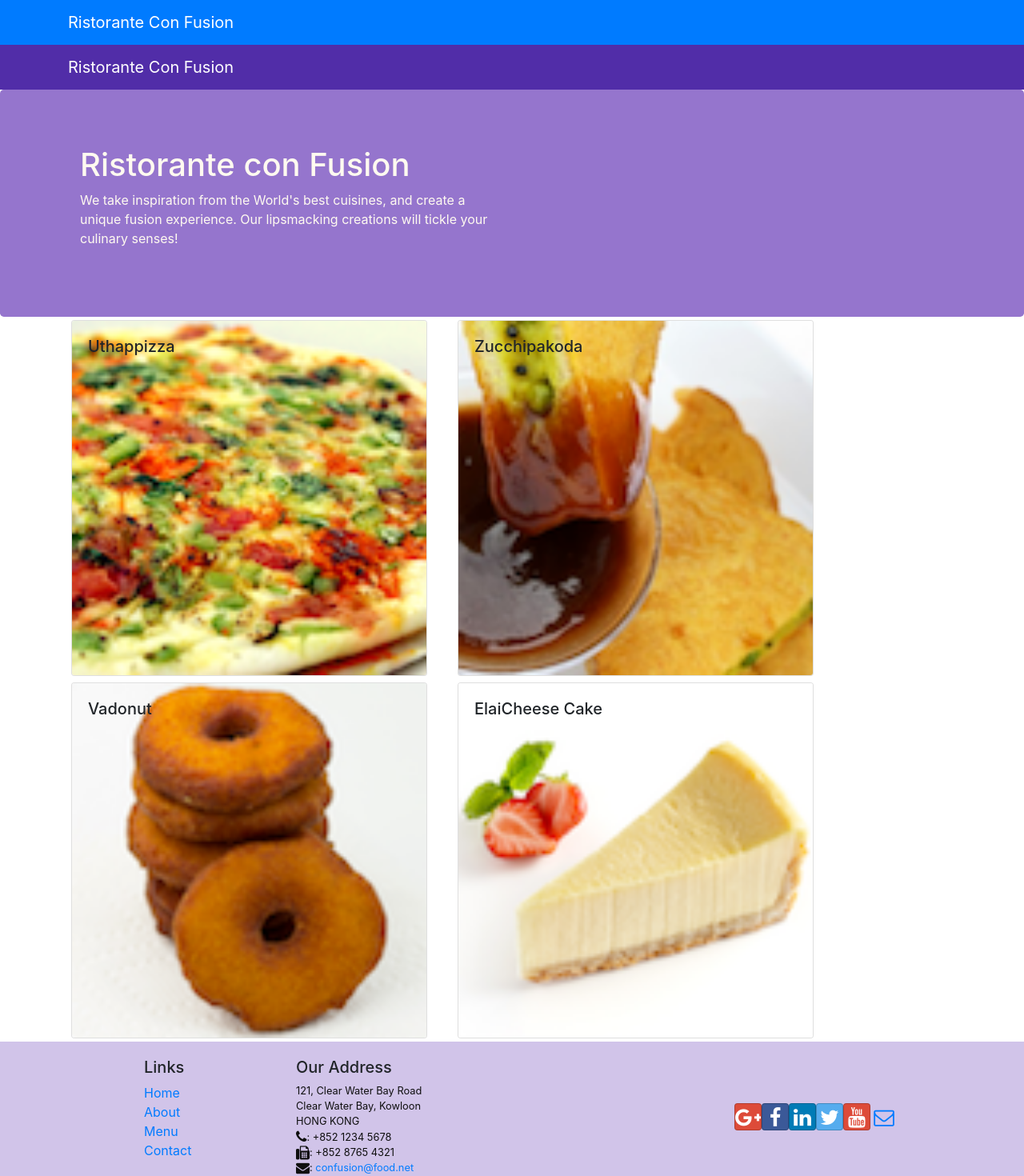
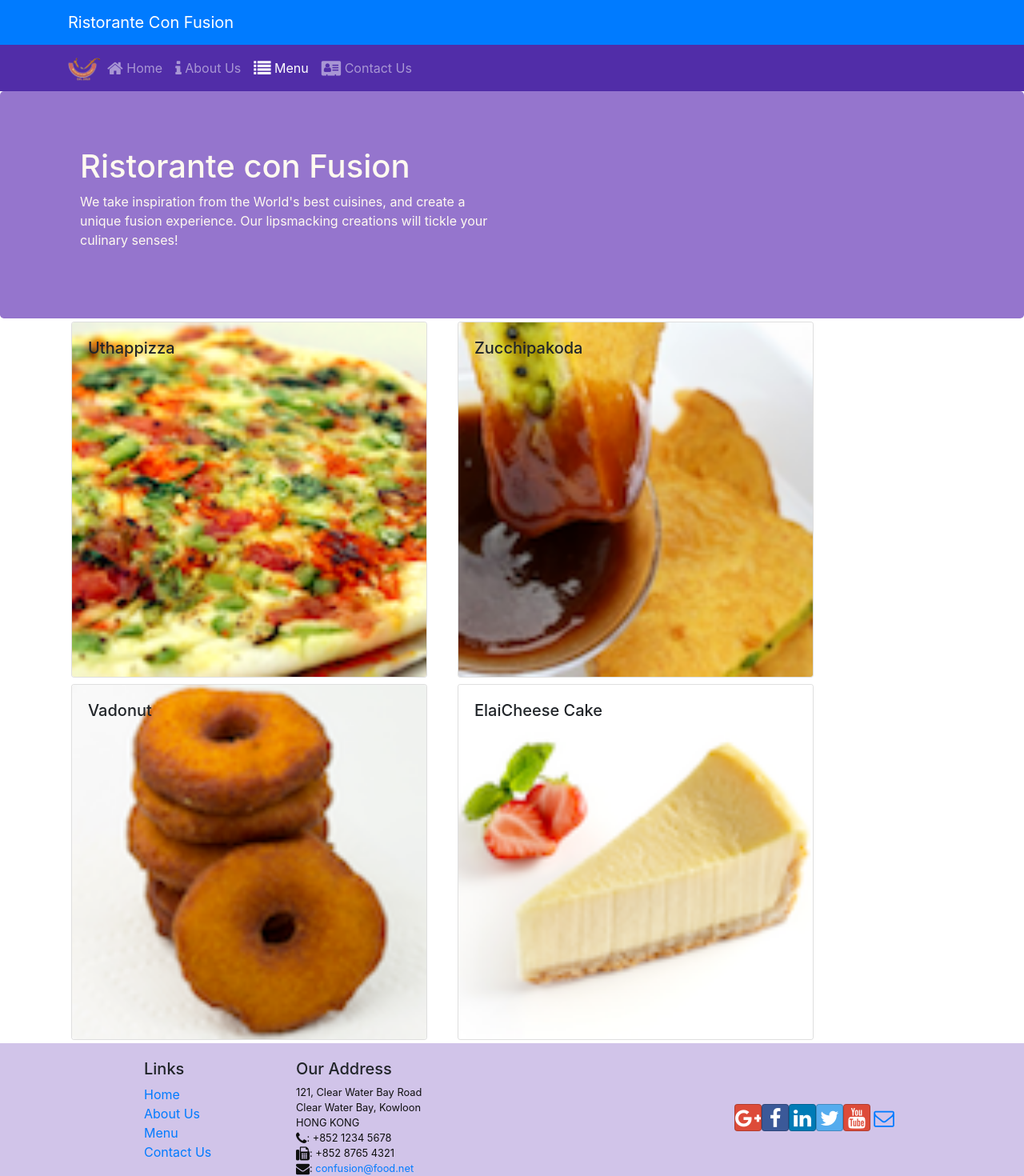
Before and after one commit to devabhixda/Front-End-Web-development-with-React, a React (Create React App) app: page /menu in a window 1280 px wide. Shown: the top 1470 px of the page at 80% size. Built offline with nearby package versions, Linux system fonts and the light colour scheme.

Commit message:
React Router
Signed-off-by: Abhi Jain <devabhixda@gmail.com>

```diff
--- a/package.json
+++ b/package.json
@@ -9,6 +9,7 @@
     "react": "^16.8.6",
     "react-dom": "^16.8.6",
     "react-popper": "^0.9.2",
+    "react-router-dom": "^4.2.2",
     "react-scripts": "3.0.1",
     "reactstrap": "^5.0.0"
   },
--- a/src/App.js
+++ b/src/App.js
@@ -4,14 +4,17 @@
 import Menu from './components/MenuComponent';
 import { DISHES } from './shared/dishes';
 import Main from './components/MainComponent';
+import { BrowserRouter } from 'react-router-dom';
 
 class App extends Component {
 
   render() {
     return (
-      <div className="App">
-        <Main />
-      </div>
+      <BrowserRouter>
+        <div className="App">
+          <Main />
+        </div>
+      </BrowserRouter>
     );
   }
 }
--- a/src/components/FooterComponent.js
+++ b/src/components/FooterComponent.js
@@ -1,4 +1,5 @@
 import React from 'react';
+import { Link } from 'react-router-dom';
 
 function Footer(props) {
     return(
@@ -8,10 +9,10 @@
                 <div className="col-4 offset-1 col-sm-2">
                     <h5>Links</h5>
                     <ul className="list-unstyled">
-                        <li><a href="#">Home</a></li>
-                        <li><a href="#">About</a></li>
-                        <li><a href="#">Menu</a></li>
-                        <li><a href="contactus.html">Contact</a></li>
+                    <li><Link to='/home'>Home</Link></li>
+                    <li><Link to='/aboutus'>About Us</Link></li>
+                    <li><Link to='/menu'>Menu</Link></li>
+                    <li><Link to='/contactus'>Contact Us</Link></li>
                     </ul>
                 </div>
                 <div className="col-7 col-sm-5">
--- a/src/components/HeaderComponent.js
+++ b/src/components/HeaderComponent.js
@@ -1,13 +1,46 @@
-import React, { Component } from 'react';
-import { Navbar, NavbarBrand, Jumbotron } from 'reactstrap';
+import React,{Component} from 'react';
+import { Nav, Navbar, NavbarBrand, NavbarToggler, Collapse, NavItem, Jumbotron } from 'reactstrap';
+import { NavLink } from 'react-router-dom';
 
 class Header extends Component {
+    constructor(props) {
+        super(props);
+
+        this.toggleNav = this.toggleNav.bind(this);
+        this.state = {
+          isNavOpen: false
+        };
+      }
+
+      toggleNav() {
+        this.setState({
+          isNavOpen: !this.state.isNavOpen
+        });
+      }
+
     render() {
         return(
-    <React.Fragment>
-      <Navbar dark>
+            <div>
+                <Navbar dark expand="md">
                     <div className="container">
-            <NavbarBrand href="/">Ristorante Con Fusion</NavbarBrand>
+                        <NavbarToggler onClick={this.toggleNav} />
+                        <NavbarBrand className="mr-auto" href="/"><img src='assets/images/logo.png' height="30" width="41" alt='Ristorante Con Fusion' /></NavbarBrand>
+                        <Collapse isOpen={this.state.isNavOpen} navbar>
+                            <Nav navbar>
+                            <NavItem>
+                                <NavLink className="nav-link"  to='/home'><span className="fa fa-home fa-lg"></span> Home</NavLink>
+                            </NavItem>
+                            <NavItem>
+                                <NavLink className="nav-link" to='/aboutus'><span className="fa fa-info fa-lg"></span> About Us</NavLink>
+                            </NavItem>
+                            <NavItem>
+                                <NavLink className="nav-link"  to='/menu'><span className="fa fa-list fa-lg"></span> Menu</NavLink>
+                            </NavItem>
+                            <NavItem>
+                                <NavLink className="nav-link" to='/contactus'><span className="fa fa-address-card fa-lg"></span> Contact Us</NavLink>
+                            </NavItem>
+                            </Nav>
+                        </Collapse>
                     </div>
                 </Navbar>
                 <Jumbotron>
@@ -20,7 +53,7 @@
                         </div>
                     </div>
                 </Jumbotron>
-    </React.Fragment>
+            </div>
         );
     }
 }
--- /dev/null
+++ b/src/components/HomeComponent.js
@@ -0,0 +1,11 @@
+import React from 'react';
+
+function Home(props) {
+    return(
+      <div className="container">
+        <h4>Home</h4>
+      </div>
+    );
+}
+
+export default Home;
--- a/src/components/MainComponent.js
+++ b/src/components/MainComponent.js
@@ -5,6 +5,8 @@
 import { DISHES } from '../shared/dishes';
 import Header from './HeaderComponent';
 import Footer from './FooterComponent';
+import Home from './HomeComponent';
+import { Switch, Route, Redirect } from 'react-router-dom';
 
 class Main extends Component {
 
@@ -21,6 +23,14 @@
   }
 
   render() {
+
+
+    const HomePage = () => {
+      return(
+          <Home
+          />
+      );
+    }
     return (
       <div>
         <Navbar dark color="primary">
@@ -29,7 +39,11 @@
           </div>
         </Navbar>
         <Header />
-        <Menu dishes={this.state.dishes} onClick={(dishId) => this.onDishSelect(dishId)} />
+        <Switch>
+            <Route path='/home' component={HomePage} />
+            <Route exact path='/menu' component={() => <Menu dishes={this.state.dishes} />} />
+            <Redirect to="/home" />
+        </Switch>
         <DishDetail dish={this.state.dishes.filter((dish) => dish.id === this.state.selectedDish)[0]} />
         <Footer />
       </div>
```
Also changed, not shown: 1 other file (tests, documents, lock files or other folders). Lines whose indentation alone changed are shown as unchanged.
